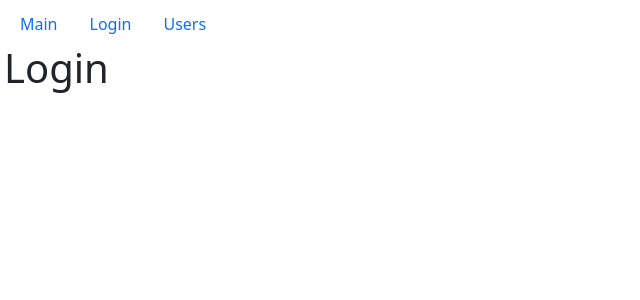
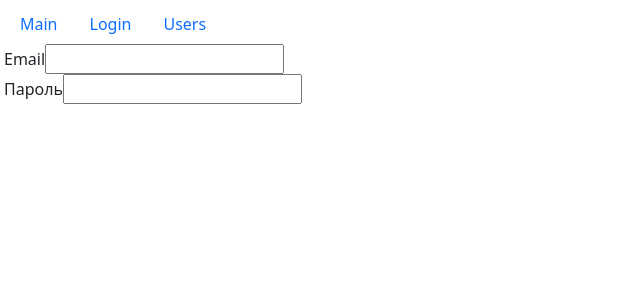
Before and after one commit to artem-ye/02-react-jun-fast-company, a React (Create React App) app: page /login in a window 1280 px wide. Shown: the top 300 px of the page, without its empty margins (0-640 px from the left). Built offline with nearby package versions, Linux system fonts and the light colour scheme.

Commit message:
q3 Finished

```diff
--- a/src/layouts/login.jsx
+++ b/src/layouts/login.jsx
@@ -1,7 +1,41 @@
 import React from 'react';
+import { useState } from 'react/cjs/react.development';
 
 const Login = () => {
-    return (<h1>Login</h1>);
+    const initialState = {email: '', password: ''};
+    const [data, setData] = useState(initialState);
+
+    const handleChange = (e) => {
+        const {name: propName, value} = e.target;
+        setData((prevState) => {
+            return {...prevState, [propName]: value};
+        });
+    };
+
+    return (
+        <form action="">
+            <div>
+                <label htmlFor="email">Email</label>
+                <input
+                    type="text"
+                    id="email"
+                    name="email"
+                    value={data.email}
+                    onChange={handleChange}
+                />
+            </div>
+            <div>
+                <label htmlFor="password">Пароль</label>
+                <input
+                    type="password"
+                    id="password"
+                    name="password"
+                    value={data.password}
+                    onChange={handleChange}
+                />
+            </div>
+        </form>
+    );
 };
 
 export default Login;
```
